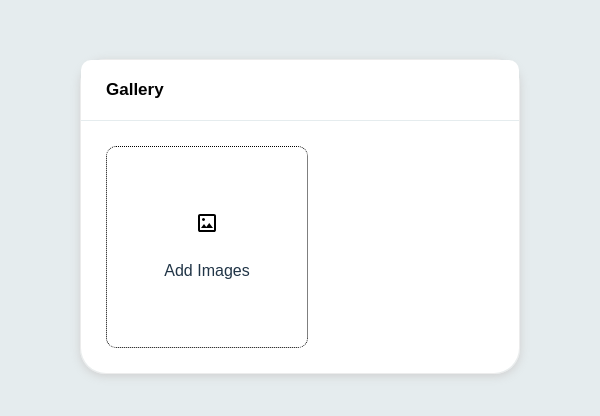
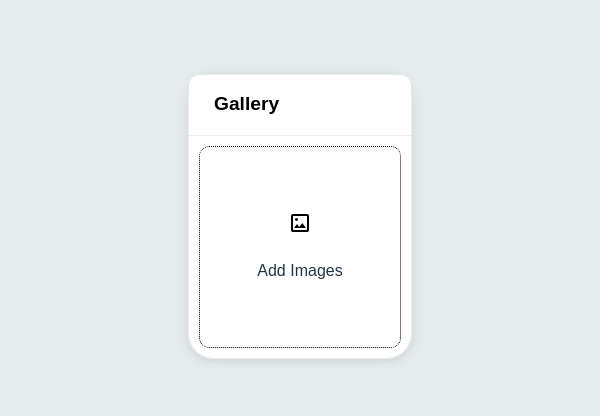
Before and after one commit to polin103109/fresher-react-js-task-olliyo, a React (Vite) app: page / in a window 600 px wide. Shown: the part 184-600 px from the top of the page. Built offline with nearby package versions, Linux system fonts and the light colour scheme.

Commit message:
added more responsiveness

```diff
--- a/src/components/Drag.css
+++ b/src/components/Drag.css
@@ -37,7 +37,7 @@ label {
   align-items: center;
   border: 1px dotted black;
   border-radius: 10px;
-  width: 200px; /* Added max-width for responsiveness */
+  width: 200px;
   height: 200px;
   cursor: pointer;
 }
@@ -151,21 +151,26 @@ label span {
   position: relative;
 }
 
+/* Media Queries for responsiveness */
 @media (max-width: 600px) {
+  .img-gallery {
+    margin: 10px;
+  }
+
   .images {
-    display: grid;
+    grid-template-columns: 1fr;
+    padding: 10px;
+  }
+}
+
+@media (min-width: 601px) and (max-width: 800px) {
+  .images {
     grid-template-columns: 1fr 1fr;
   }
-  .btn {
-    font-size: 17px;
-  }
-  .gallery-text {
-    font-size: 17px;
-  }
 }
-@media only screen and (min-width: 600px) and (max-width: 800px) {
+
+@media (min-width: 801px) and (max-width: 1000px) {
   .images {
-    display: grid;
     grid-template-columns: 1fr 1fr 1fr;
   }
 }
```
